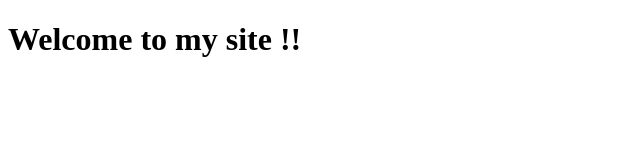
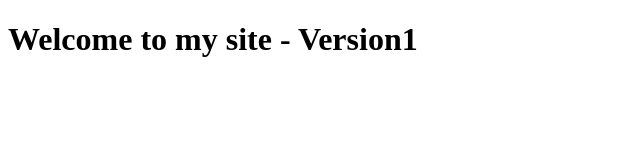
Before and after one commit to somenathghosh04/s3-web, a plain HTML site: page index.html in a window 1280 px wide. Shown: the whole page, without its empty margins (0-640 px from the left). Drawn offline with Linux system fonts and the light colour scheme.

Commit message:
2nd commit

```diff
--- a/index.html
+++ b/index.html
@@ -6,7 +6,7 @@
     <title>My Awesome Website</title>
 </head>
 <body>
-    <h1>Welcome to my site !!</h1>
+    <h1>Welcome to my site - Version1</h1>
 
 </body>
 </html>
```
